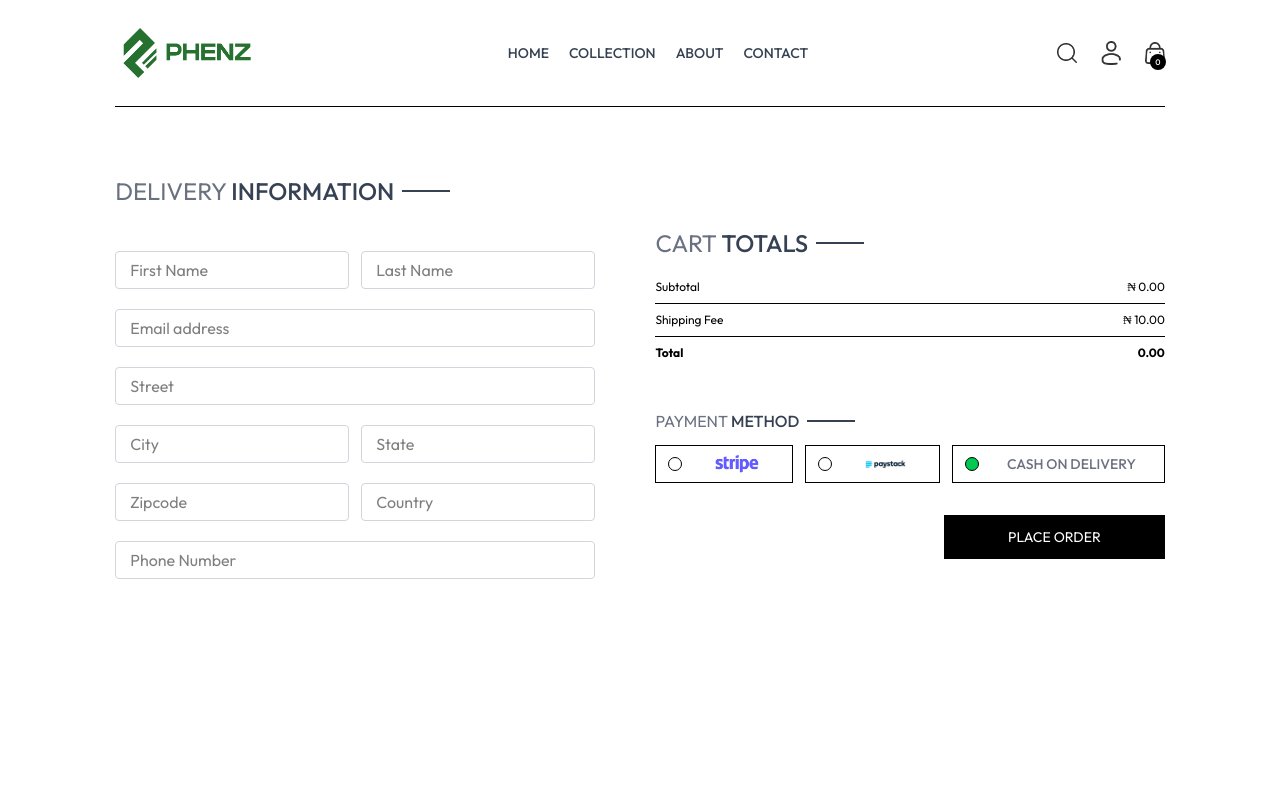
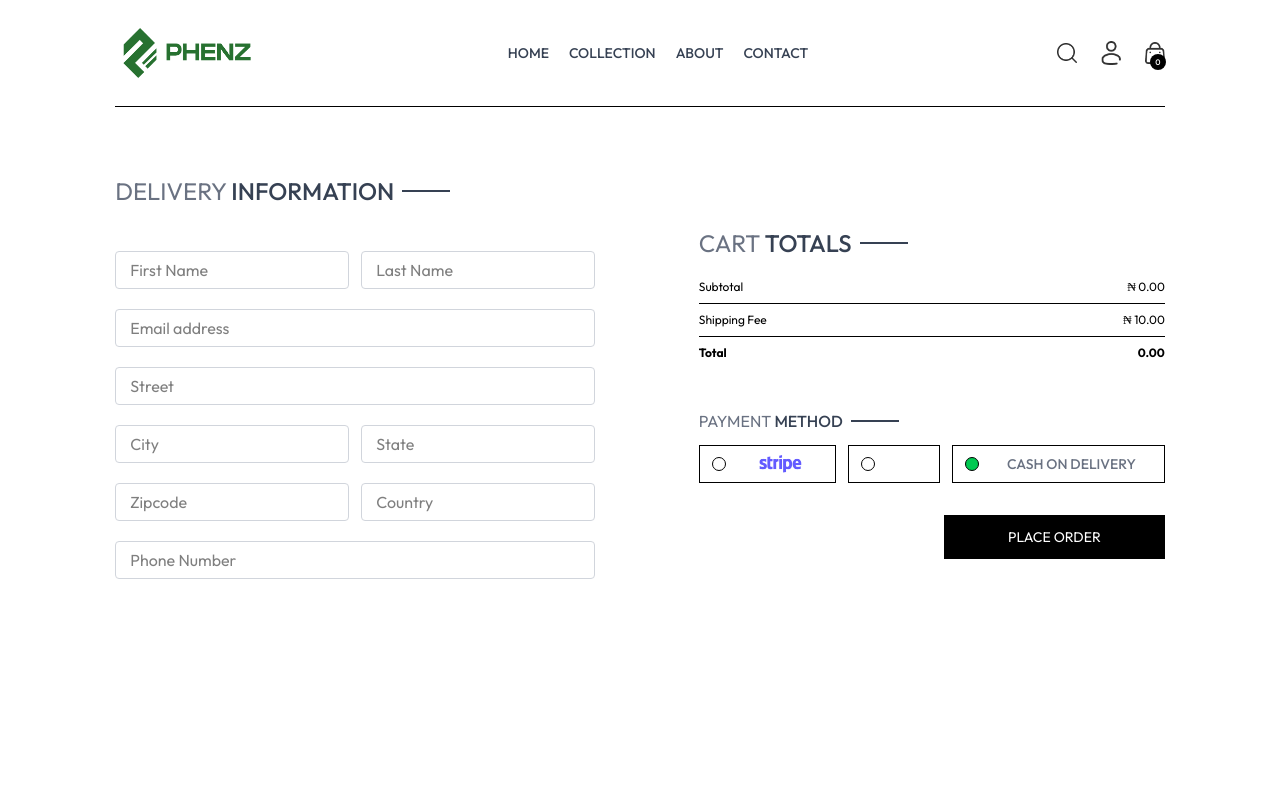
Before and after one commit to Snofts/Phenz-Ecommerce, a React (Vite) app in the folder Frontend/: page /place-order in a window 1280 px wide. Shown: the top 800 px of the page. Built offline with nearby package versions, Linux system fonts and the light colour scheme; no server answers.

Commit message:
Logo issue resolved

```diff
--- a/Frontend/src/pages/PlaceOrder.jsx
+++ b/Frontend/src/pages/PlaceOrder.jsx
@@ -264,7 +264,7 @@ const PlaceOrder = () => {
                   method === "paystack" ? "bg-green-500" : ""
                 }`}
               ></p>
-              <img className="h-5 mx-5" src={assets.paystack_logo} alt="" />
+              <img className="h-5 mx-5" src={assets.paystack} alt="" />
             </div>
             <div
               onClick={() => setMethod("cod")}
```
